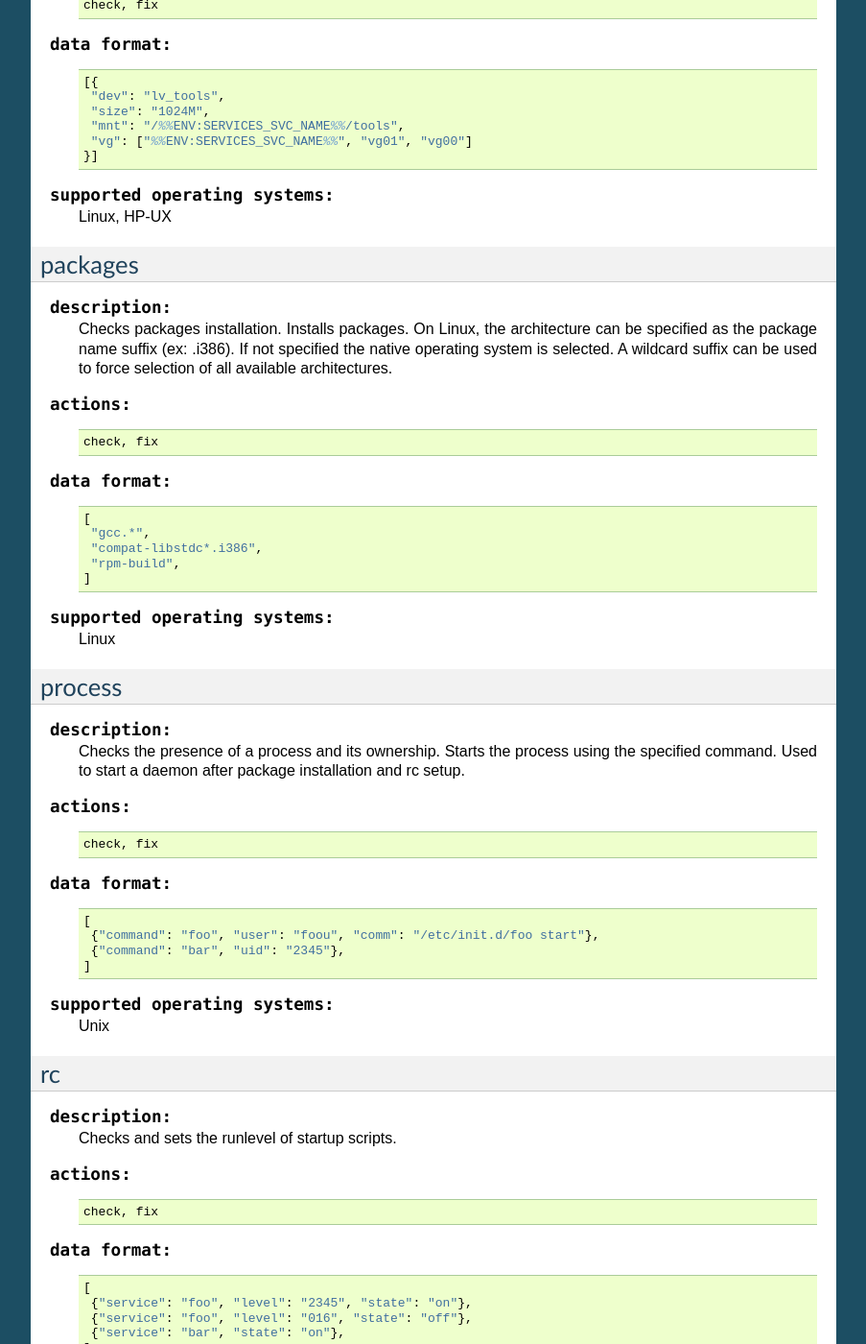
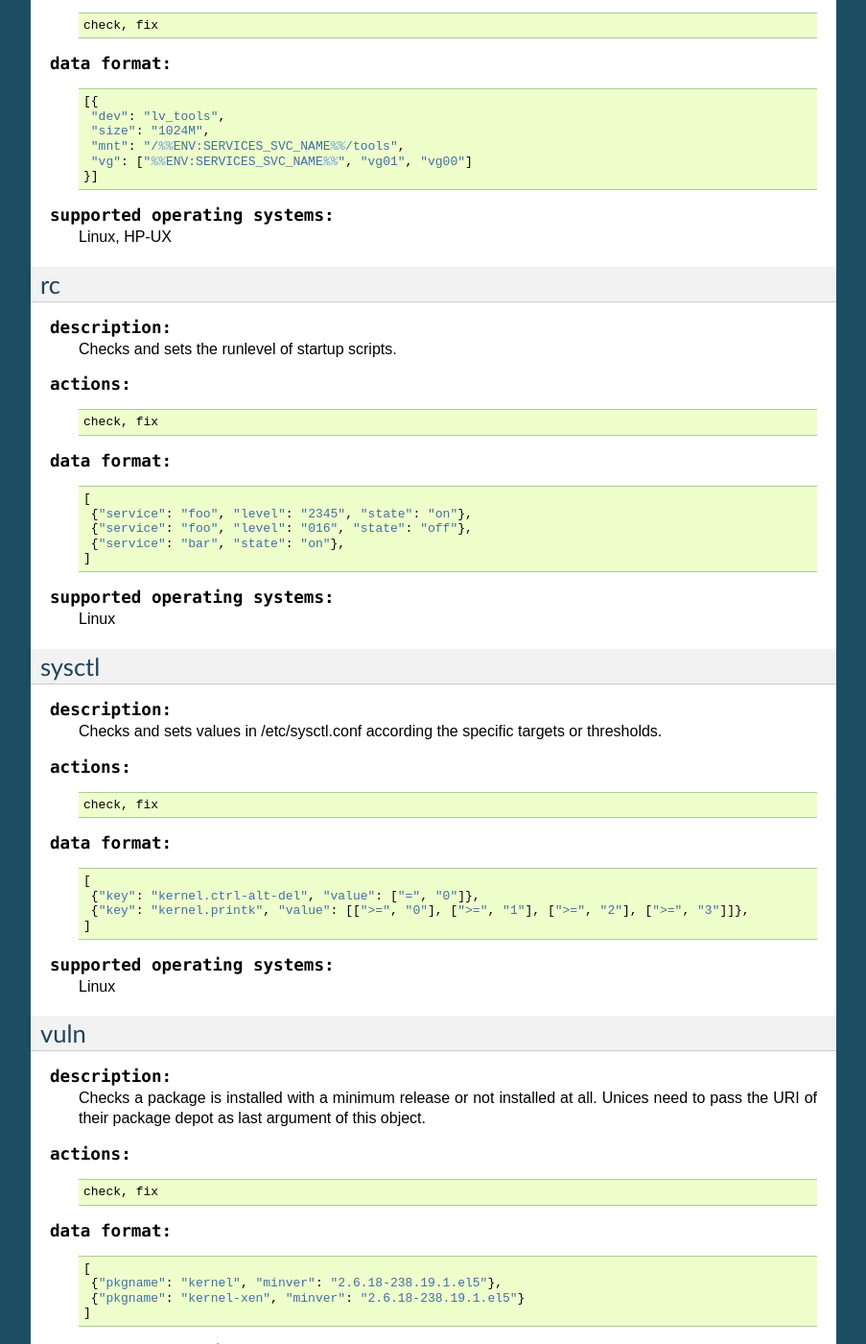
Before and after one commit to opensvc/docs.opensvc.com, a Sphinx documentation site: the page built from source/compliance.objects.rst, in a window 1280 px wide and 1400 px high, scrolled down 1462 px. Shown: the whole window at 96% size, without its empty margins (198-1101 px from the left). Built offline with Sphinx 7.4.7, drawn with Linux system fonts in a browser that asks for light colours; some of the changed text lies outside the part shown.

Commit message:
Compliance : split object process

```diff
--- a/source/compliance.objects.rst
+++ b/source/compliance.objects.rst
@@ -105,60 +106,6 @@ fs
 .. function:: supported operating systems:
 
    Linux, HP-UX
-
-packages
-========
-
-.. function:: description:
-
-   Checks packages installation. Installs packages. On Linux, the architecture can be specified as the package name suffix (ex: .i386). If not specified the native operating system is selected. A wildcard suffix can be used to force selection of all available architectures.
-
-.. function:: actions:
-
-   ::
-
-     check, fix
-
-.. function:: data format:
-
-   ::
-
-     [
-      "gcc.*",
-      "compat-libstdc*.i386",
-      "rpm-build",
-     ]
-
-.. function:: supported operating systems:
-
-   Linux
-
-process
-=======
-
-.. function:: description:
-
-   Checks the presence of a process and its ownership. Starts the process using the specified command. Used to start a daemon after package installation and rc setup.
-
-.. function:: actions:
-
-   ::
-
-     check, fix
-
-.. function:: data format:
-
-   ::
-
-     [
-      {"command": "foo", "user": "foou", "comm": "/etc/init.d/foo start"},
-      {"command": "bar", "uid": "2345"},
-     ]
-
-
-.. function:: supported operating systems:
-
-   Unix
 
 rc
 ==
```
Also changed, not shown: other parts of source/compliance.objects.rst (+1 -0 lines), source/compliance.objects.process.rst (added, +135 -0 lines), source/_static/compliance.objects.process.display.png (added), source/_static/compliance.objects.process.edit.png (added).
